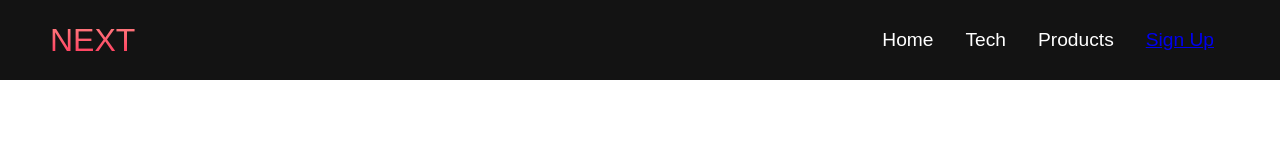
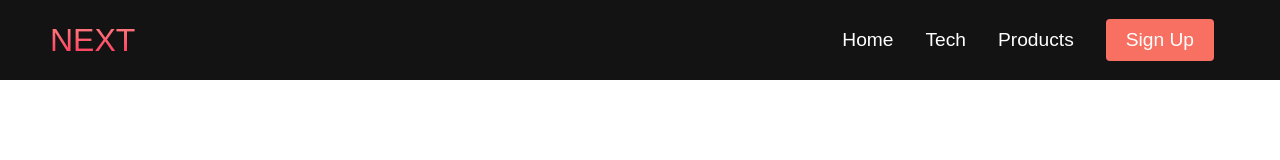
Before and after one commit to kknivves/Dynamic-Website-Project, a plain HTML site: page index.html in a window 1280 px wide. Drawn offline with Linux system fonts and the light colour scheme.

Commit message:
Styled .button selector

```diff
--- a/styles.css
+++ b/styles.css
@@ -76,3 +76,18 @@
   padding: 0 1rem;
   width: 100%;
 }
+
+.button {
+  display: flex;
+  justify-content: center;
+  align-items: center;
+  text-decoration: none;
+  padding: 10px 20px;
+  height: 100%;
+  width: 100%;
+  border: none;
+  outline: none;
+  border-radius: 4px;
+  background: #f77062;
+  color: #fff;
+}
```
